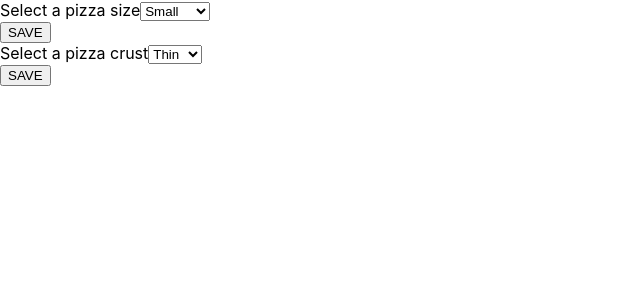
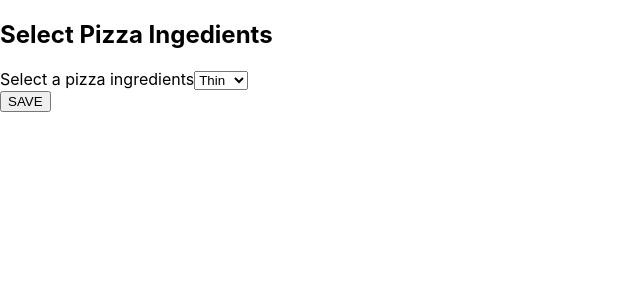
Before and after one commit to teknus/pizza, a React (Create React App) app: page /ingredients in a window 1280 px wide. Shown: the top 300 px of the page, without its empty margins (0-640 px from the left). Built offline with nearby package versions, Linux system fonts and the light colour scheme.

Commit message:
fix(navigation): router switch for different pages

```diff
--- a/src/App.js
+++ b/src/App.js
@@ -1,10 +1,11 @@
 import React from 'react';
 import './App.css';
 import Routes from './routes';
+import store from "./store/index";
 
 function App() {
     return (
-        <Routes />
+        <Routes store={store}/>
     );
 }
 
--- a/src/index.js
+++ b/src/index.js
@@ -2,14 +2,9 @@ import React from 'react';
 import './index.css';
 import App from './App';
 import { render } from "react-dom";
-import { Provider } from "react-redux";
-import store from "./store/index";
-
 
 render(
-    <Provider store={store}>
-        <App />
-    </Provider>,
+    <App/>,
     // The target element might be either root or app,
     // depending on your development environment
     // document.getElementById("app")
--- a/src/pages/PizzaCrust.js
+++ b/src/pages/PizzaCrust.js
@@ -1,56 +1,14 @@
-import React, { Component } from "react";
-import { connect } from "react-redux";
+import React from "react";
+import CrustForm from "../components/CrustForm";
 
-import { setPizzaCrust } from "../actions/index";
+const PizzaCrust = (props) => {
+    return (
+        <div>
+            <div>
+                <h2>Select Pizza Curst</h2>
+                <CrustForm push={props.history.push}/>
+            </div>
+        </div>)
+};
 
-function mapDispatchToProps(dispatch) {
-  return {
-    setPizzaCrust: crust => dispatch(setPizzaCrust(crust))
-  };
-}
-
-class PizzaCrust extends Component {
-  constructor(props) {
-    super(props);
-    this.state = {
-      crust: "thin"
-    };
-    this.handleChange = this.handleChange.bind(this);
-    this.handleSubmit = this.handleSubmit.bind(this);
-  }
-  handleChange(event) {
-     console.log(event.target.value);
-    this.setState({ crust: event.target.value });
-  }
-
-  handleSubmit(event) {
-    event.preventDefault();
-    const { crust } = this.state;
-    this.props.setPizzaCrust({ crust });
-    this.props.history.push("/ingredients");
-  }
-  render() {
-    const { crust } = this.state;
-    return (
-      <form onSubmit={this.handleSubmit}>
-        <div>
-          <label htmlFor="title">Select a pizza crust</label>
-          <select
-              value={crust}
-              onChange={this.handleChange}>
-              <option value="thin">Thin</option>
-              <option value="thick">Thick</option>
-          </select>
-        </div>
-          <button type="submit">SAVE</button>
-      </form>
-    );
-  }
-}
-
-const CrustForm = connect(
-  null,
-  mapDispatchToProps
-)(PizzaCrust);
-
-export default CrustForm;
+export default PizzaCrust;
--- a/src/pages/PizzaIngredients.js
+++ b/src/pages/PizzaIngredients.js
@@ -1,56 +1,14 @@
-import React, { Component } from "react";
-import { connect } from "react-redux";
+import React from "react";
+import Ingedients from "../components/Ingredients";
 
-import { updatePizzaToppings } from "../actions/index";
+const PizzaIngredients = (props) => {
+    return (
+        <div>
+            <div>
+                <h2>Select Pizza Ingedients</h2>
+                <Ingedients push={props.history.push}/>
+            </div>
+        </div>)
+};
 
-function mapDispatchToProps(dispatch) {
-  return {
-    setPizzaIngredients: ingredients => dispatch(setPizzaIngredients(ingredients))
-  };
-}
-
-class PizzaIngredients extends Component {
-  constructor(props) {
-    super(props);
-    this.state = {
-      ingredients: "thin"
-    };
-    this.handleChange = this.handleChange.bind(this);
-    this.handleSubmit = this.handleSubmit.bind(this);
-  }
-  handleChange(event) {
-     console.log(event.target.value);
-    this.setState({ ingredients: event.target.value });
-  }
-
-  handleSubmit(event) {
-    event.preventDefault();
-    const { ingredients } = this.state;
-    this.props.setPizzaIngredients({ ingredients });
-    this.props.history.push("/ingredients");
-  }
-  render() {
-    const { ingredients } = this.state;
-    return (
-      <form onSubmit={this.handleSubmit}>
-        <div>
-          <label htmlFor="title">Select a pizza ingredients</label>
-          <select
-              value={ingredients}
-              onChange={this.handleChange}>
-              <option value="thin">Thin</option>
-              <option value="thick">Thick</option>
-          </select>
-        </div>
-          <button type="submit">SAVE</button>
-      </form>
-    );
-  }
-}
-
-const IngredientsForm = connect(
-  null,
-  mapDispatchToProps
-)(PizzaIngredients);
-
-export default IngredientsForm;
+export default PizzaIngredients;
--- a/src/pages/PizzaSize.js
+++ b/src/pages/PizzaSize.js
@@ -1,57 +1,14 @@
-import React, { Component } from "react";
-import { connect } from "react-redux";
-import { setPizzaSize } from "../actions/index";
+import React from "react";
+import SizeForm from "../components/SizeForm";
 
-function mapDispatchToProps(dispatch) {
-  return {
-    setPizzaSize: size => dispatch(setPizzaSize(size))
-  };
-}
+const PizzaSize = (props) => {
+    return (
+        <div>
+            <div>
+                <h2>Select Pizza Size</h2>
+                <SizeForm push={props.history.push}/>
+            </div>
+        </div>)
+};
 
-class PizzaSize extends Component {
-  constructor(props) {
-    super(props);
-    this.state = {
-      size: "small"
-    };
-    this.handleChange = this.handleChange.bind(this);
-    this.handleSubmit = this.handleSubmit.bind(this);
-  }
-  handleChange(event) {
-     console.log(event.target.value);
-    this.setState({ size: event.target.value });
-  }
-
-  handleSubmit(event) {
-    event.preventDefault();
-    const { size } = this.state;
-    this.props.setPizzaSize({ size });
-    this.props.history.push("/crust")
-  }
-  render() {
-    const { size } = this.state;
-    return (
-      <form onSubmit={this.handleSubmit}>
-        <div>
-          <label htmlFor="page-title">Select a pizza size</label>
-          <select
-              value={size}
-              onChange={this.handleChange}>
-              <option value="small">Small</option>
-              <option value="medium">Medium</option>
-              <option value="large">Large</option>
-          </select>
-
-        </div>
-          <button type="submit">SAVE</button>
-      </form>
-    );
-  }
-}
-
-const SizeForm = connect(
-  null,
-  mapDispatchToProps
-)(PizzaSize);
-
-export default SizeForm;
+export default PizzaSize;
--- a/src/routes.js
+++ b/src/routes.js
@@ -1,16 +1,25 @@
 import React from 'react';
-import  { BrowserRouter, Route } from 'react-router-dom';
+import  { BrowserRouter, Route, Switch } from 'react-router-dom';
+import { Provider } from "react-redux";
 
 import PizzaSize from './pages/PizzaSize';
 import PizzaCrust from './pages/PizzaCrust';
-import PizzaIngredients from './pages/PizzaCrust';
+import PizzaIngredients from './pages/PizzaIngredients';
+import Checkout from "./pages/Checkout";
 
-export default function Routes(){
+const Routes = ({store}) => {
     return (
+        <Provider store={store}>
           <BrowserRouter>
-            <Route path="/" component={PizzaSize} />
-            <Route path="/crust" component={PizzaCrust}/>
-            <Route path="/ingredients" component={PizzaIngredients}/>
-           </BrowserRouter>
+            <Switch>
+                <Route strict path="/crust" component={PizzaCrust}/>
+                <Route strict path="/ingredients" component={PizzaIngredients}/>
+                <Route strict path="/checkout" component={Checkout}/>
+                <Route strict path="/"  component={PizzaSize} />
+            </Switch>
+          </BrowserRouter>
+         </Provider>
     );
 }
+
+export default Routes;
```
